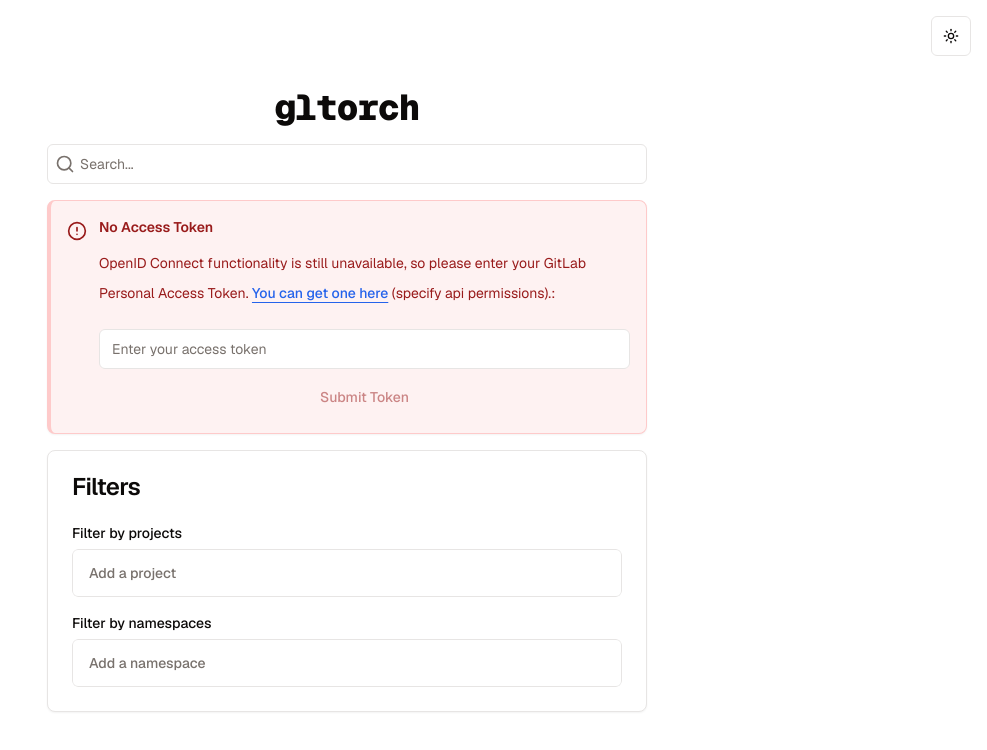
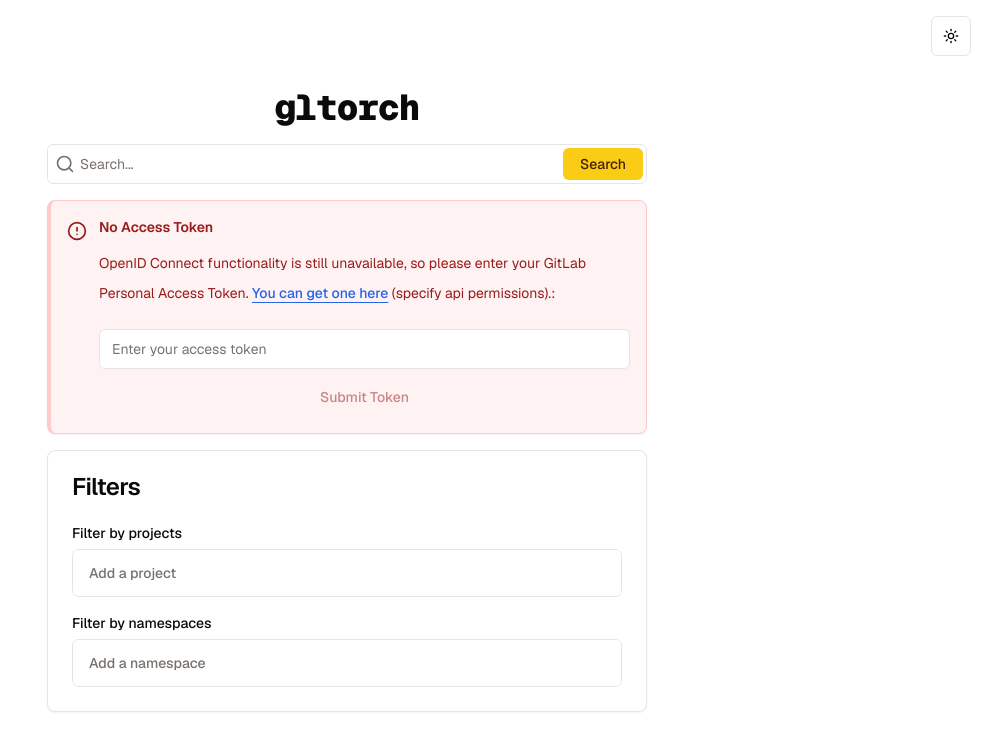
Before and after one commit to AIM1rage/gltorch-front, a Next.js app: page / in a window 1280 px wide. Shown: the top 750 px of the page, without its empty margins (293-1280 px from the left). Built offline with nearby package versions, Linux system fonts and the light colour scheme.

Commit message:
search button

```diff
--- a/src/app/search/page.tsx
+++ b/src/app/search/page.tsx
@@ -13,7 +13,7 @@
 import { User } from "@/types/user";
 import { useInfiniteQuery } from "@tanstack/react-query";
 import { AlertOctagon, CheckCircle, Loader2, PanelLeft } from "lucide-react";
-import React, { useCallback, useRef } from "react";
+import React, { useCallback, useEffect, useRef, useState } from "react";
 import { Notice } from "@/components/ui/notice";
 import { motion } from "framer-motion";
 
@@ -24,6 +24,7 @@
 export default function Page() {
   const { toggleSidebar } = useSidebar();
   const isMobile = useIsMobile();
+  const [isSearching, setSearching] = useState(false);
 
   return (
     <div className="w-full flex flex-col">
@@ -35,17 +36,23 @@
         >
           <PanelLeft />
         </Button>
-        <SearchBar className="w-full" />
+        <SearchBar className="w-full" isSearching={isSearching} />
       </div>
       <div className="pr-8 pl-6 py-6 flex flex-col gap-8">
         <Notices />
-        <SearchResults />
+        <SRMemo setSearching={setSearching} />
       </div>
     </div>
   );
 }
 
-function SearchResults() {
+const SRMemo = React.memo(SearchResults, () => true);
+
+function SearchResults({
+  setSearching,
+}: {
+  setSearching: (b: boolean) => void;
+}) {
   const { search } = useSearchStore();
   const { namespaces, projects } = useFilterStore();
 
@@ -108,6 +115,10 @@
     },
     [fetchNextPage, hasNextPage, isFetching, isLoading],
   );
+
+  useEffect(() => {
+    setSearching(isFetching || isFetchingNextPage);
+  });
 
   if (isError) {
     return (
--- a/src/components/search/search_bar.tsx
+++ b/src/components/search/search_bar.tsx
@@ -14,6 +14,8 @@
 import * as z from "zod";
 import { useSearchStore } from "@/store/search";
 import { cn } from "@/lib/utils";
+import { motion, AnimatePresence } from "framer-motion";
+import { Button } from "../ui/button";
 
 const formSchema = z.object({
   search: z.string().min(3, {
@@ -24,9 +26,11 @@
 export default function SearchBar({
   onSubmit,
   className,
+  isSearching = false,
 }: {
   onSubmit?: () => never;
   className?: string;
+  isSearching?: boolean;
 }) {
   const { search, setSearch } = useSearchStore();
 
@@ -45,6 +49,11 @@
     }
   }
 
+  const dotVariants = {
+    initial: { y: 0 },
+    animate: { y: -5 },
+  };
+
   return (
     <Form {...form}>
       <form
@@ -61,10 +70,80 @@
                   <Search className="absolute left-2 top-2.5 h-5 w-5 text-muted-foreground text-base" />
                   <Input
                     placeholder="Search..."
-                    className="pl-8"
+                    className="pl-8 pr-24"
                     autoComplete="off"
                     {...field}
                   />
+                  <div className="absolute right-1 top-1">
+                    <Button
+                      type="submit"
+                      size="sm"
+                      className="h-8 min-w-[80px]"
+                      disabled={isSearching}
+                    >
+                      <span className="relative">
+                        <AnimatePresence mode="wait" initial={false}>
+                          {isSearching ? (
+                            <motion.span
+                              key="dots"
+                              initial={{ opacity: 0 }}
+                              animate={{ opacity: 1 }}
+                              exit={{ opacity: 0 }}
+                              className="absolute inset-0 flex items-center justify-center"
+                            >
+                              <motion.span
+                                variants={dotVariants}
+                                initial="initial"
+                                animate="animate"
+                                transition={{
+                                  repeat: Infinity,
+                                  duration: 0.6,
+                                  repeatType: "reverse",
+                                }}
+                              >
+                                •
+                              </motion.span>
+                              <motion.span
+                                variants={dotVariants}
+                                initial="initial"
+                                animate="animate"
+                                transition={{
+                                  repeat: Infinity,
+                                  duration: 0.6,
+                                  delay: 0.2,
+                                  repeatType: "reverse",
+                                }}
+                              >
+                                •
+                              </motion.span>
+                              <motion.span
+                                variants={dotVariants}
+                                initial="initial"
+                                animate="animate"
+                                transition={{
+                                  repeat: Infinity,
+                                  duration: 0.6,
+                                  delay: 0.4,
+                                  repeatType: "reverse",
+                                }}
+                              >
+                                •
+                              </motion.span>
+                            </motion.span>
+                          ) : (
+                            <motion.span
+                              key="search"
+                              initial={{ opacity: 0 }}
+                              animate={{ opacity: 1 }}
+                              exit={{ opacity: 0 }}
+                            >
+                              Search
+                            </motion.span>
+                          )}
+                        </AnimatePresence>
+                      </span>
+                    </Button>
+                  </div>
                 </div>
               </FormControl>
               <FormMessage />
```
